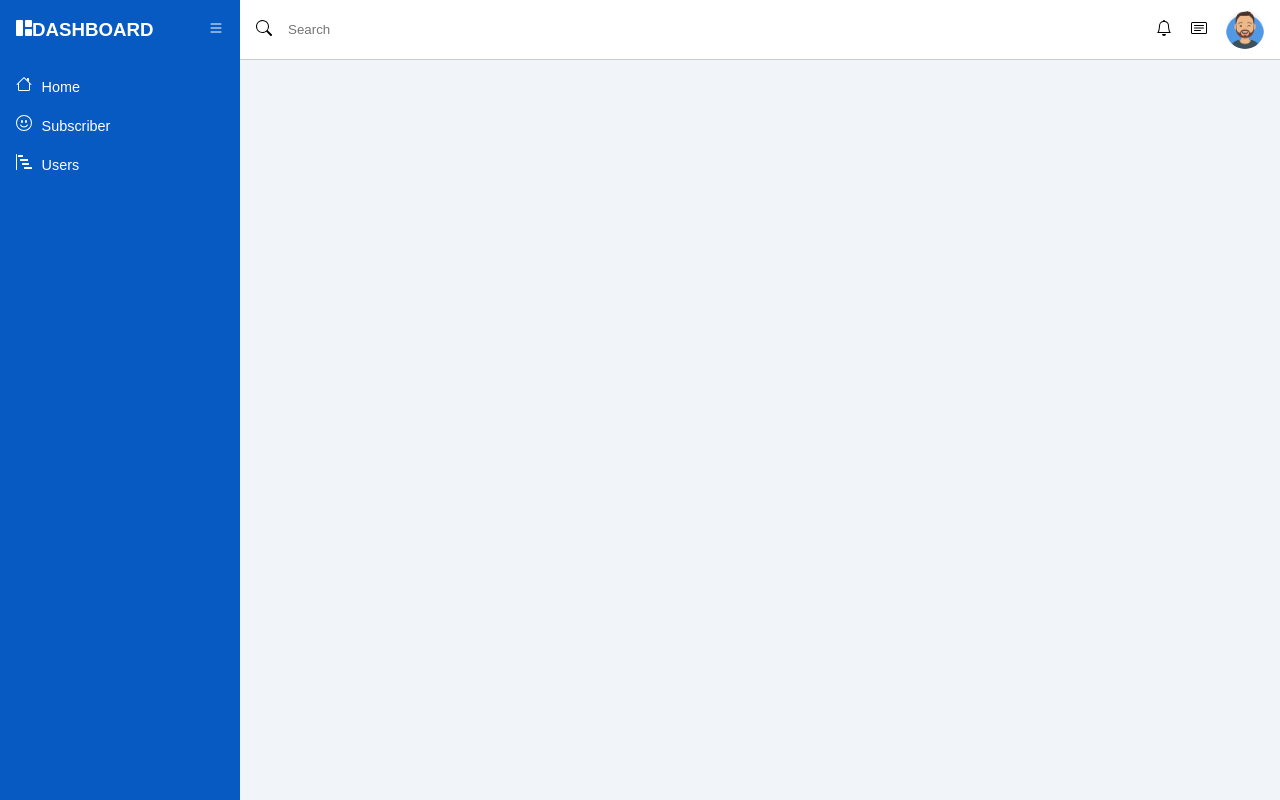
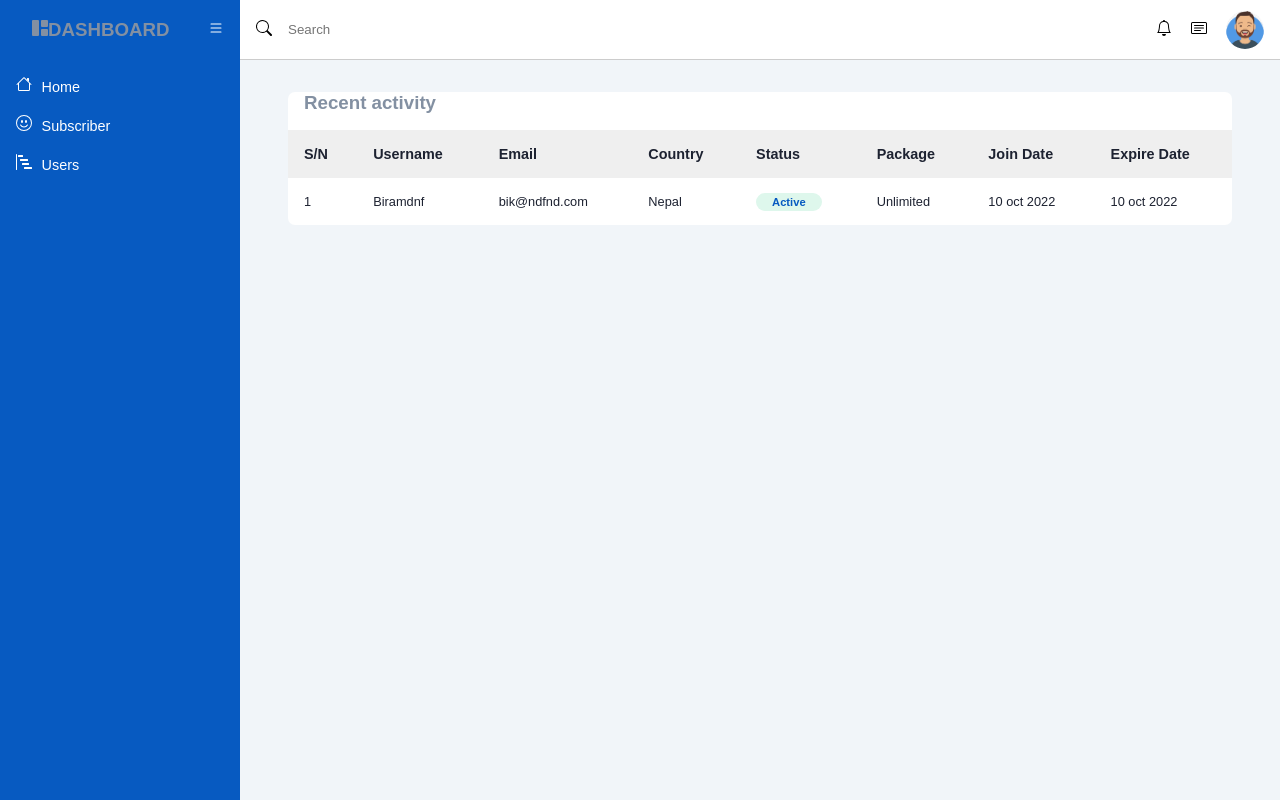
Before and after one commit to bikramoli/subscriber_dashboard, a React (Create React App) app in the folder client/: page / in a window 1280 px wide. Built offline with nearby package versions, Linux system fonts and the light colour scheme.

Commit message:
table for listing user, subscriber

```diff
--- /dev/null
+++ b/client/src/components/card/CardWrapper.jsx
@@ -0,0 +1,6 @@
+import "./Style.css";
+
+const CardWrapper = (props) => {
+  return <div className="activity-card">{props.children}</div>;
+};
+export default CardWrapper;
--- /dev/null
+++ b/client/src/components/card/Style.css
@@ -0,0 +1,4 @@
+.activity-card {
+  background-color: #ffffff;
+  border-radius: 7px;
+}
--- /dev/null
+++ b/client/src/components/table/Style.css
@@ -0,0 +1,63 @@
+h3 {
+  color: var(--text-gray);
+  margin: 1rem;
+}
+
+table {
+  width: 100%;
+  border-collapse: collapse;
+}
+
+thead {
+  background: #efefef;
+  text-align: left;
+}
+
+th,
+td {
+  font-size: 0.9rem;
+  padding: 1rem 1rem;
+  color: var(--color-dark);
+}
+
+td {
+  font-size: 0.8rem;
+}
+
+tbody tr:nth-child(even) {
+  background: #f9fafc;
+}
+
+.badge {
+  padding: 0.2rem 1rem;
+  border-radius: 20px;
+  font-weight: 700;
+  font-size: 0.7rem;
+}
+
+.badge.success {
+  background: #def7ec;
+  color: var(--main-color);
+}
+
+.badge.warning {
+  background: #f0f6b2;
+  color: orange;
+}
+
+.td-team {
+  display: flex;
+  align-items: center;
+}
+
+.img-1,
+.img-2,
+.img-3 {
+  height: 38px;
+  width: 38px;
+  border-radius: 38px;
+  margin-left: -15px;
+  border: solid 3px #efefef;
+  background-size: cover;
+  background-repeat: no-repeat;
+}
--- /dev/null
+++ b/client/src/components/table/Table.jsx
@@ -0,0 +1,42 @@
+import CardWrapper from "../card/CardWrapper";
+import "./Style.css";
+
+const Table = () => {
+  return (
+    <>
+      <CardWrapper>
+        <h3>Recent activity</h3>
+
+        <table>
+          <thead>
+            <tr>
+              <th>S/N</th>
+              <th>Username</th>
+              <th>Email</th>
+              <th>Country</th>
+              <th>Status</th>
+              <th>Package</th>
+              <th>Join Date</th>
+              <th>Expire Date</th>
+            </tr>
+          </thead>
+          <tbody>
+            <tr>
+              <td>1</td>
+              <td>Biramdnf</td>
+              <td>bik@ndfnd.com</td>
+              <td>Nepal</td>
+              <td>
+                <span className="badge success">Active</span>
+              </td>
+              <td>Unlimited</td>
+              <td>10 oct 2022</td>
+              <td>10 oct 2022</td>
+            </tr>
+          </tbody>
+        </table>
+      </CardWrapper>
+    </>
+  );
+};
+export default Table;
--- a/client/src/index.css
+++ b/client/src/index.css
@@ -20,3 +20,9 @@ body {
   background-color: var(--body-bg);
   font-family: "Roboto", sans-serif;
 }
+main {
+  margin-top: 60px;
+  background-color: #f1f5f9;
+  min-height: 90vh;
+  padding: 1rem 3rem;
+}
--- a/client/src/pages/Dashboard.jsx
+++ b/client/src/pages/Dashboard.jsx
@@ -1,8 +1,10 @@
+import Table from "../components/table/Table";
+
 const Dashboard = () => {
   return (
-    <>
-      <h1>Dashboard</h1>
-    </>
+    <main>
+      <Table />
+    </main>
   );
 };
 export default Dashboard;
```
